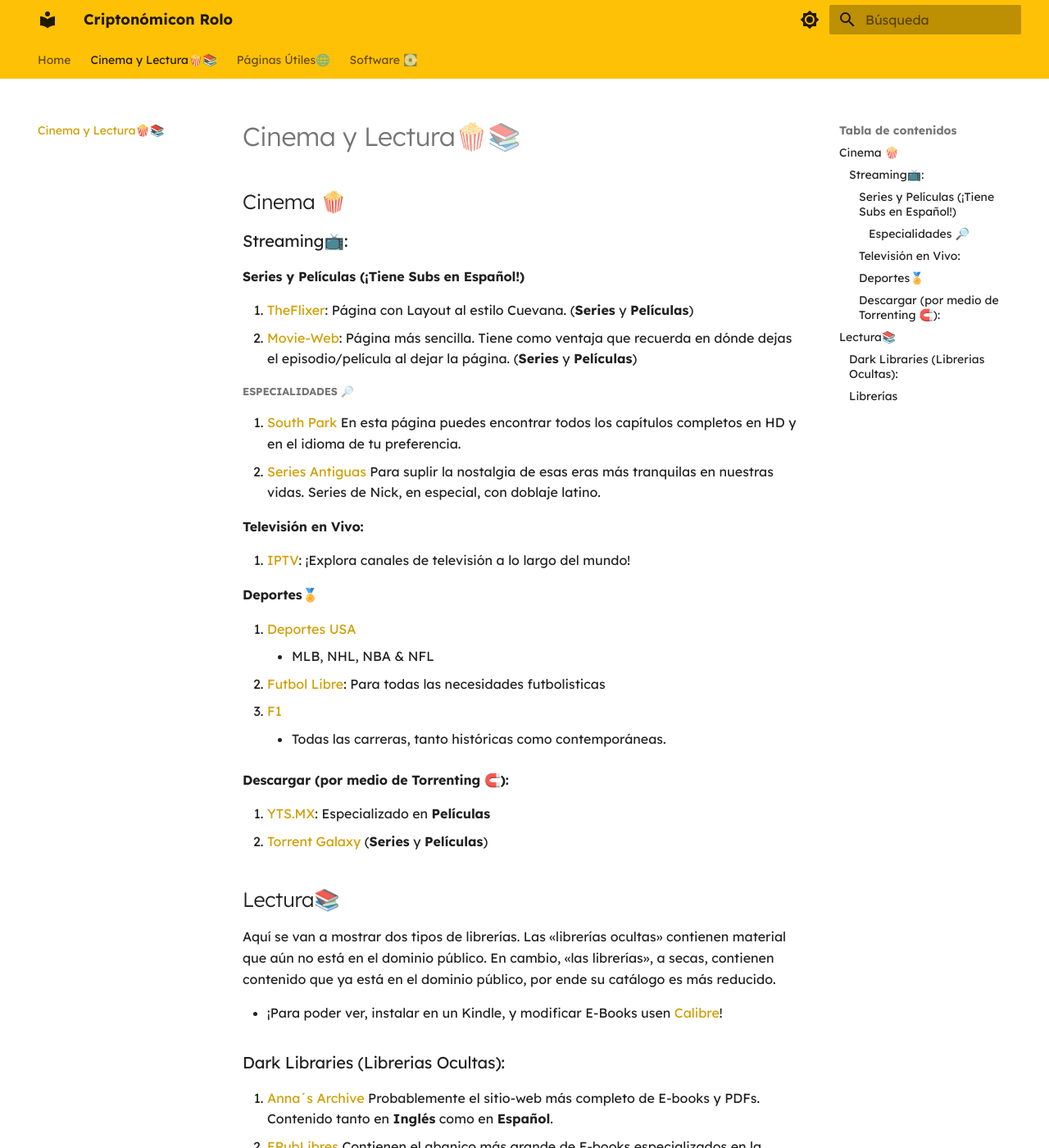
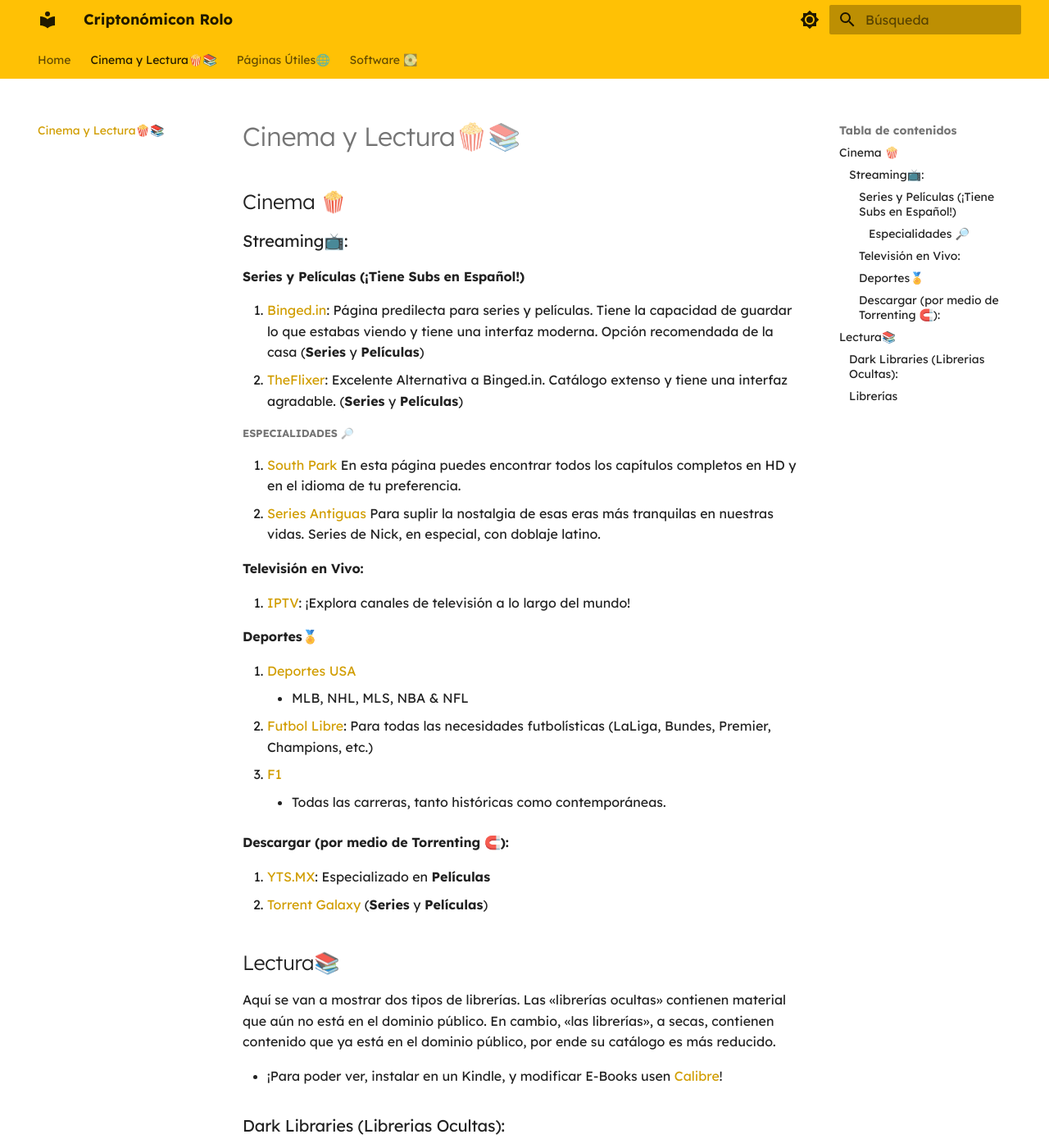
Before and after one commit to CannolideCorozo/Proyecto-Cryptonomicon, an MkDocs documentation site: the page built from docs/audio_visual.md, in a window 1280 px wide and 1400 px high. Shown: the whole window at 82% size. Built offline with MkDocs 1.6.1 and Material for MkDocs 9.7.7, drawn with Linux system fonts in a browser that asks for light colours; some of the changed text lies outside the part shown.

Commit message:
Actualización de páginas Audiovisual.

```diff
--- a/docs/audio_visual.md
+++ b/docs/audio_visual.md
@@ -3,8 +3,8 @@
 ### Streaming📺:
 
 #### Series y Películas (¡Tiene Subs en Español!)
-1. [TheFlixer](https://theflixer.tv/home): Página con Layout al estilo Cuevana. (**Series** y **Películas**)
-2. [Movie-Web](https://movie-web.app/search/movie): Página más sencilla. Tiene como ventaja que recuerda en dónde dejas el episodio/película al dejar la página. (**Series** y **Películas**)
+1. [Binged.in](https://binged.in/): Página predilecta para series y películas. Tiene la capacidad de guardar lo que estabas viendo y tiene una interfaz moderna. Opción recomendada de la casa (**Series** y **Películas**)
+2. [TheFlixer](https://theflixertv.to/home): Excelente Alternativa a Binged.in. Catálogo extenso y tiene una interfaz agradable. (**Series** y **Películas**)
 ##### Especialidades 🔎
 1. [South Park](https://www.southpark.lat) En esta página puedes encontrar todos los capítulos completos en HD y en el idioma de tu preferencia.
 2. [Series Antiguas](https://seriesantiguas.com/) Para suplir la nostalgia de esas eras más tranquilas en nuestras vidas. Series de Nick, en especial, con doblaje latino.
@@ -14,9 +14,9 @@
 
 #### Deportes🏅
 
-1. [Deportes USA](https://fullmatchtv.com/#)
-    - MLB, NHL, NBA & NFL
-2. [Futbol Libre](https://futbollibre.lol/): Para todas las necesidades futbolisticas
+1. [Deportes USA](https://streameasts.net/)
+    - MLB, NHL, MLS, NBA & NFL
+2. [Futbol Libre](https://librefutboltv.net/): Para todas las necesidades futbolísticas (LaLiga, Bundes, Premier, Champions, etc.)
 1. [F1](https://f1fullraces.com/)
     - Todas las carreras, tanto históricas como contemporáneas.
 
@@ -32,7 +32,7 @@
 - ¡Para poder ver, instalar en un Kindle, y modificar E-Books usen [Calibre](Software.md)!
 
 ### Dark Libraries (Librerias Ocultas):
-1. [Anna´s Archive](https://annas-archive.org/) Probablemente el sitio-web más completo de E-books y PDFs. Contenido tanto en **Inglés** como en **Español**.
+1. [Anna´s Archive](https://annas-archive.org/) Probablemente el sitio-web más completo de E-books y PDFs. Contenido tanto en **Inglés** como en **Español**. Si no está en Anna's, dificilmente lo vas a encontrar en algún otro sitio.
 2. [EPubLibres](https://www.epublibre.org/inicio/index) Contienen el abanico más grande de E-books especializados en la lengua **Castellana**.
 
 ### Librerías
```
